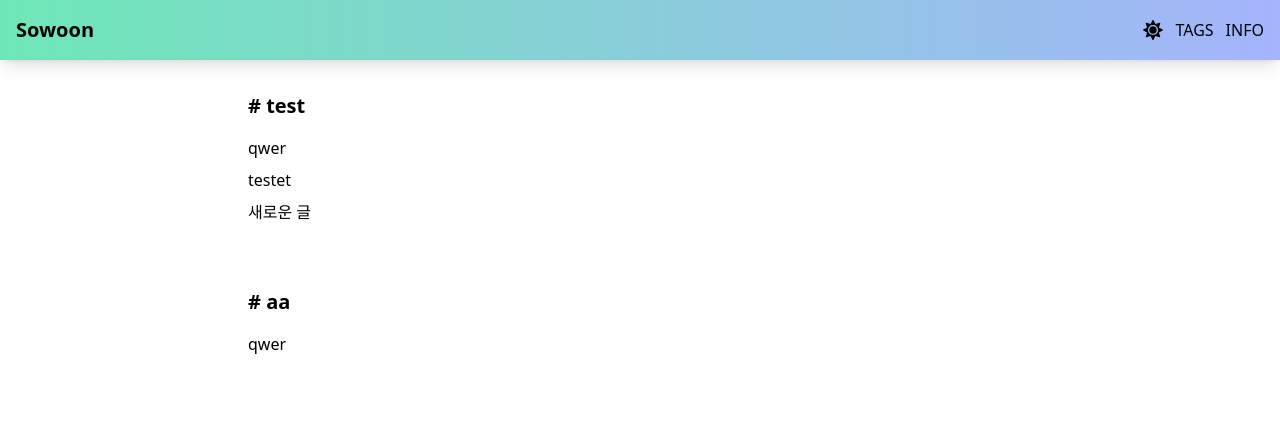
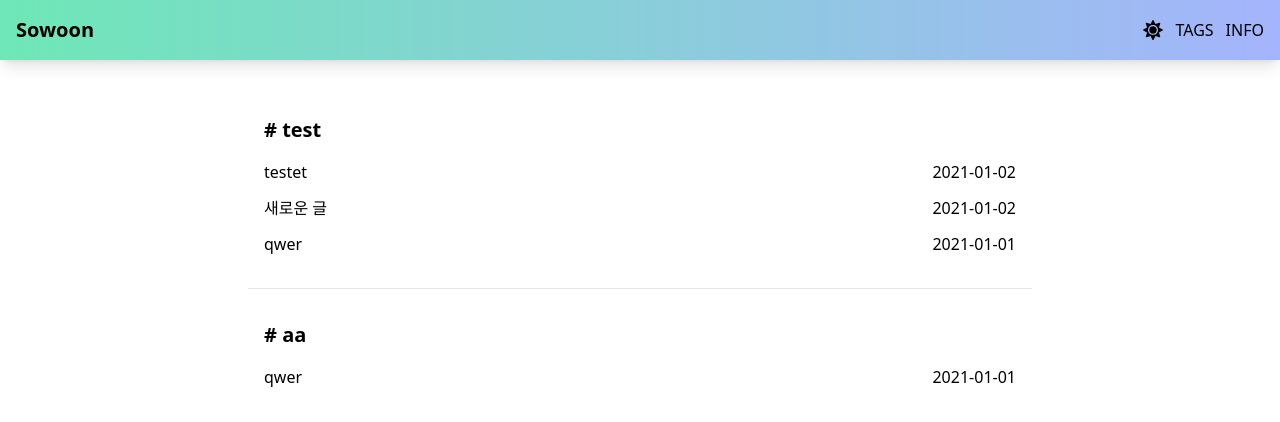
Before and after one commit to so-woon-1221/next-blog, a Next.js app: page /tags in a window 1280 px wide. Shown: the top 422 px of the page. Built offline with nearby package versions, Linux system fonts and the light colour scheme.

Commit message:
tag 페이지 및 index 페이지 구성 완료

```diff
--- a/pages/_app.tsx
+++ b/pages/_app.tsx
@@ -10,7 +10,7 @@ function MyApp({ Component, pageProps }: AppProps) {
         <Header />
         <div
           style={{ maxWidth: "calc(768px + 1rem)", margin: "0 auto" }}
-          className="md:px-0 px-4 py-8"
+          className="px-0 py-6"
         >
           <Component {...pageProps} />
         </div>
--- a/pages/index.tsx
+++ b/pages/index.tsx
@@ -7,7 +7,7 @@ const index = ({ posts }: { posts: any }) => {
   console.log(posts);
 
   return (
-    <div className="space-y-12">
+    <div className="">
       {posts.map(
         (
           d: {
@@ -23,11 +23,8 @@ const index = ({ posts }: { posts: any }) => {
           i: number
         ) => {
           return (
-            <div
-              key={`post-${i}`}
-              className="cursor-pointer space-y-2 px-4 py-4 hover:shadow-md"
-            >
-              <Link href={`/post/${d.name}`} passHref>
+            <Link href={`/post/${d.name}`} passHref key={`post-${i}`}>
+              <div className="cursor-pointer space-y-2 px-4 py-8 hover:shadow-md rounded">
                 <div className="flex">
                   <h2 className="font-bold flex-grow text-xl">
                     {d.data?.data?.title}
@@ -36,22 +33,26 @@ const index = ({ posts }: { posts: any }) => {
                     {d.data?.data?.date?.substr(0, 10)}
                   </div>
                 </div>
-              </Link>
+
                 <div className="flex space-x-2">
                   {d.data?.data?.category
                     .split(",")
                     .map((d: string, i: number) => {
                       return (
-                      <div
+                        <Link
+                          href="/aa"
+                          passHref
                           key={`post-${i}-category-${i}`}
-                        className="bg-zinc-100 dark:bg-zinc-900 px-2 py-0.5 rounded-lg"
                         >
+                          <div className="bg-zinc-100 dark:bg-zinc-900 px-2 py-0.5 rounded-lg hover:bg-zinc-300 dark:hover:bg-zinc-700">
                             # {d.trim()}
                           </div>
+                        </Link>
                       );
                     })}
                 </div>
               </div>
+            </Link>
           );
         }
       )}
--- a/pages/post/[title].tsx
+++ b/pages/post/[title].tsx
@@ -5,7 +5,7 @@ import { marked } from "marked";
 
 const Title = ({ params, data }: any) => {
   return (
-    <div className="prose prose-slate">
+    <div className="prose prose-slate px-4">
       <Head>
         <title>{params.title}</title>
       </Head>
--- a/pages/tags.tsx
+++ b/pages/tags.tsx
@@ -1,23 +1,42 @@
 import React from "react";
 import axios from "axios";
+import Link from "next/link";
 
 interface Props {
   data: { category: string; data: any[] }[];
 }
 
 const Tag: React.FC<Props> = ({ data }) => {
-  console.log(data);
-
   return (
-    <div className="w-full h-full space-y-16">
+    <div className="w-full h-full divide-y">
       {data.map((d, i) => {
         return (
-          <div key={`tag-${i}`} className="space-y-4">
-            <h2 className="text-xl font-bold"># {d.category}</h2>
-            <div className="space-y-2">
-              {d.data.map((a, j) => {
-                return <div key={`tag-${d.category}-${j}`}>{a.data.name}</div>;
-              })}
+          <div key={`tag-${i}`} className="space-y-4 py-8 px-4">
+            <h2 className="text-xl font-bold cursor-default"># {d.category}</h2>
+            <div className="space-y-3">
+              {d.data
+                .sort(
+                  (a, b) =>
+                    new Date(b.data.data.date).getDate() -
+                    new Date(a.data.data.date).getDate()
+                )
+                .map((a, j) => {
+                  return (
+                    <Link
+                      key={`tag-${d.category}-${j}`}
+                      href={`/post/${a.data.name}`}
+                      passHref
+                    >
+                      <div
+                        key={`tag-${d.category}-${j}`}
+                        className="flex cursor-pointer"
+                      >
+                        <span className="flex-grow">{a.data.name}</span>
+                        <span>{a.data.data.date.substr(0, 10)}</span>
+                      </div>
+                    </Link>
+                  );
+                })}
             </div>
           </div>
         );
```
Lines whose indentation alone changed are shown as unchanged.
